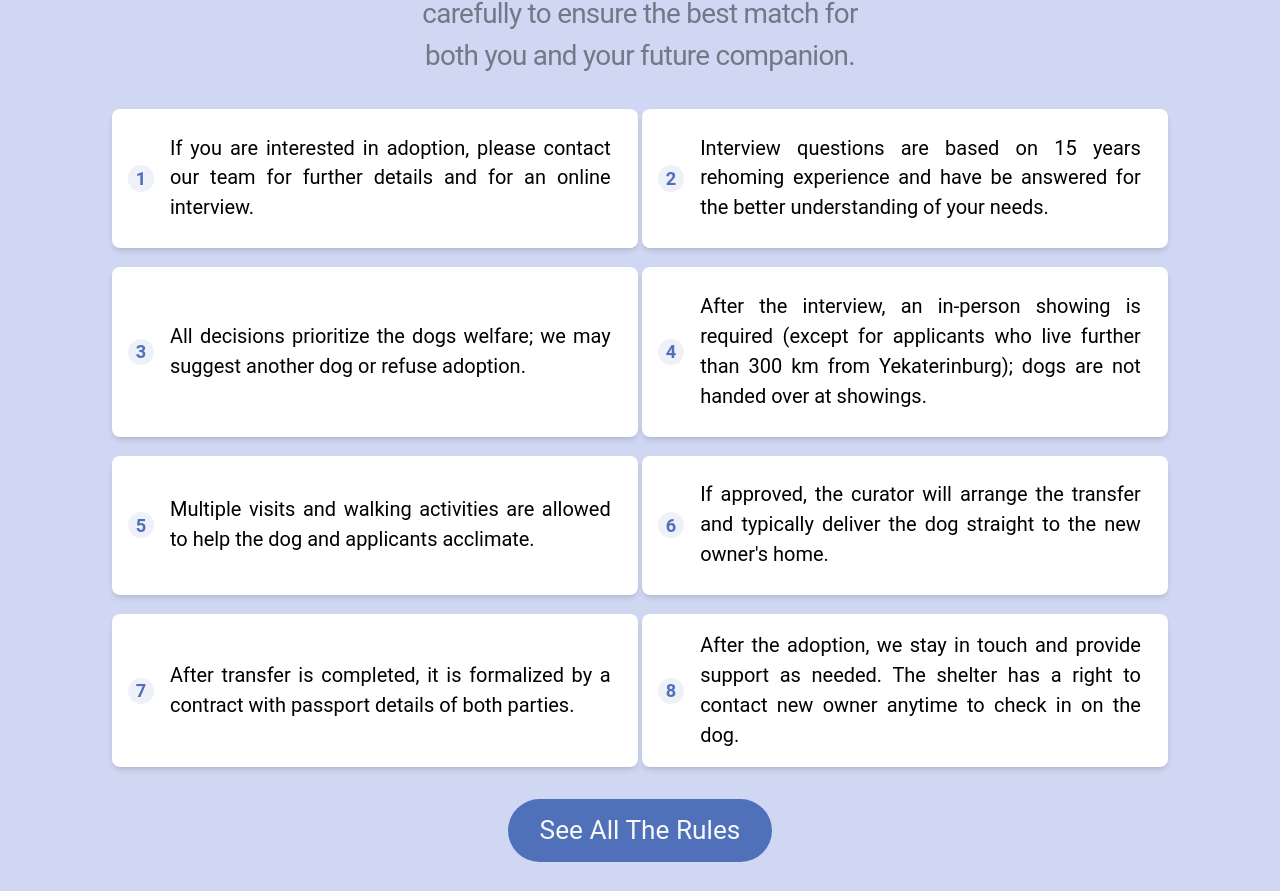
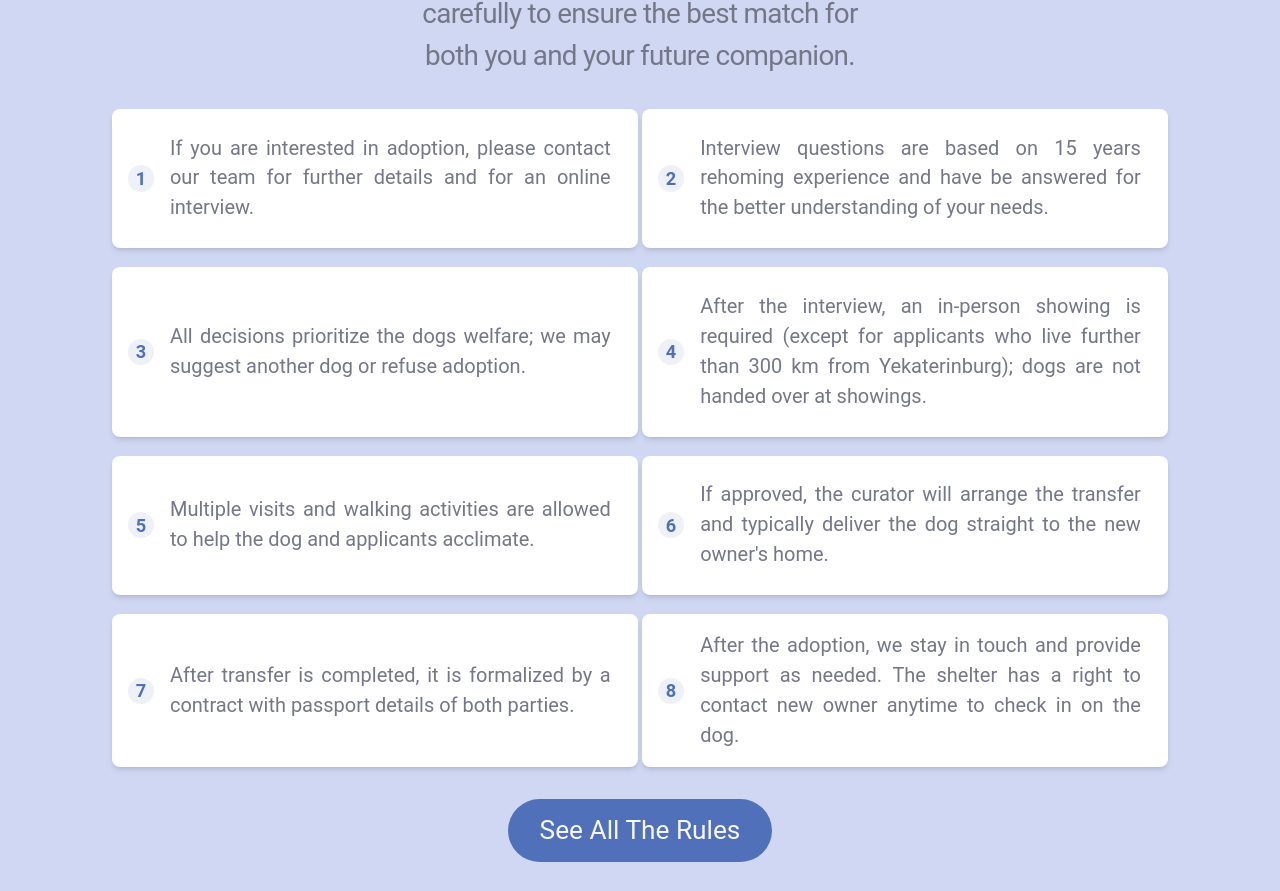
Before and after one commit to bavayra/dog-shelter, a React (Vite) app: page / in a window 1280 px wide. Shown: the part 4374-5265 px from the top of the page. Built offline with nearby package versions, Linux system fonts and the light colour scheme; a web font is replaced by a local one.

Commit message:
style(RuleCard): changed the font color

```diff
--- a/src/index.css
+++ b/src/index.css
@@ -485,6 +485,7 @@ html {
     .rule-text {
       font-size: clamp(0.875rem, 0.68vw + 0.705rem, 1.5rem);
       padding-inline: clamp(0rem, 0.11vw + -0.136rem, 2.5rem);
+      color: #747787;
     }
 
     /* Filters Section */
```
